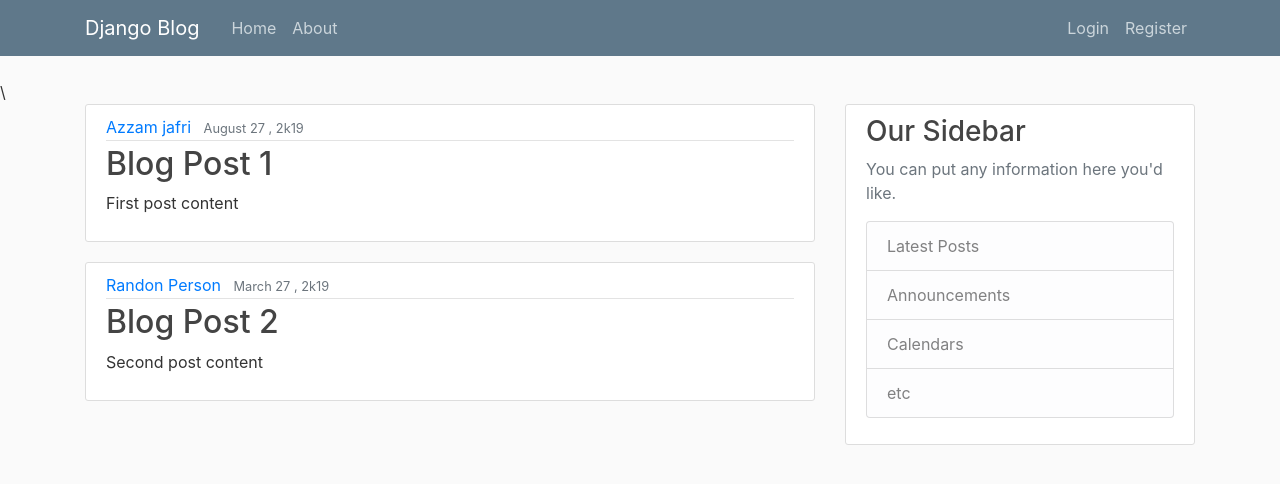
After one commit to azzamjafri/Django-project, a Django app: page / in a window 1280 px wide. The commit adds this page. Shown: the top 484 px of the page. Run offline with Django 3.2, Linux system fonts and the light colour scheme; some libraries are stand-ins or nearby versions.

Commit message:
AFTER 3rd LECTURE

```diff
--- /dev/null
+++ b/blog/static/blog/main.css
@@ -0,0 +1,84 @@
+body {
+  background: #fafafa;
+  color: #333333;
+  margin-top: 5rem;
+}
+
+h1, h2, h3, h4, h5, h6 {
+  color: #444444;
+}
+
+ul {
+  margin: 0;
+}
+
+.bg-steel {
+  background-color: #5f788a;
+}
+
+.site-header .navbar-nav .nav-link {
+  color: #cbd5db;
+}
+
+.site-header .navbar-nav .nav-link:hover {
+  color: #ffffff;
+}
+
+.site-header .navbar-nav .nav-link.active {
+  font-weight: 500;
+}
+
+.content-section {
+  background: #ffffff;
+  padding: 10px 20px;
+  border: 1px solid #dddddd;
+  border-radius: 3px;
+  margin-bottom: 20px;
+}
+
+.article-title {
+  color: #444444;
+}
+
+a.article-title:hover {
+  color: #428bca;
+  text-decoration: none;
+}
+
+.article-content {
+  white-space: pre-line;
+}
+
+.article-img {
+  height: 65px;
+  width: 65px;
+  margin-right: 16px;
+}
+
+.article-metadata {
+  padding-bottom: 1px;
+  margin-bottom: 4px;
+  border-bottom: 1px solid #e3e3e3
+}
+
+.article-metadata a:hover {
+  color: #333;
+  text-decoration: none;
+}
+
+.article-svg {
+  width: 25px;
+  height: 25px;
+  vertical-align: middle;
+}
+
+.account-img {
+  height: 125px;
+  width: 125px;
+  margin-right: 20px;
+  margin-bottom: 16px;
+}
+
+.account-heading {
+  font-size: 2.5rem;
+}
--- /dev/null
+++ b/blog/templates/blog/base.html
@@ -0,0 +1,77 @@
+{% load static %}
+
+<!DOCTYPE html>
+<html>
+<head>
+
+	 <!-- Required meta tags -->
+    <meta charset="utf-8">
+    <meta name="viewport" content="width=device-width, initial-scale=1, shrink-to-fit=no">
+
+    <!-- Bootstrap CSS -->
+    <link rel="stylesheet" href="https://maxcdn.bootstrapcdn.com/bootstrap/4.0.0/css/bootstrap.min.css" integrity="sha384-Gn5384xqQ1aoWXA+058RXPxPg6fy4IWvTNh0E263XmFcJlSAwiGgFAW/dAiS6JXm" crossorigin="anonymous">
+
+    <link rel="stylesheet" type="text/css" href="{% static 'blog/main.css' %}">
+
+	{% if title %}
+		<title>Django Blog - {{ title }} </title>
+	{% else %}
+		<title>Django Blog !</title>
+	{% endif %}\
+
+</head>
+<body>
+
+	<header class="site-header">
+	  <nav class="navbar navbar-expand-md navbar-dark bg-steel fixed-top">
+	    <div class="container">
+	      <a class="navbar-brand mr-4" href="{% url 'blog-home' %}">Django Blog</a>
+	      <button class="navbar-toggler" type="button" data-toggle="collapse" data-target="#navbarToggle" aria-controls="navbarToggle" aria-expanded="false" aria-label="Toggle navigation">
+	      <span class="navbar-toggler-icon"></span>
+	      </button>
+	      <div class="collapse navbar-collapse" id="navbarToggle">
+	        <div class="navbar-nav mr-auto">
+	          <a class="nav-item nav-link" href="{% url 'blog-home' %}">Home</a>
+	          <a class="nav-item nav-link" href="{% url 'blog-about' %}">About</a>
+	        </div>
+	        <!-- Navbar Right Side -->
+	        <div class="navbar-nav">
+	          <a class="nav-item nav-link" href="#">Login</a>
+	          <a class="nav-item nav-link" href="#">Register</a>
+	        </div>
+	      </div>
+	    </div>
+	  </nav>
+	</header>
+
+
+
+
+		<main role="main" class="container">
+  <div class="row">
+    <div class="col-md-8">
+      {% block content %}{% endblock %}
+    </div>
+    <div class="col-md-4">
+      <div class="content-section">
+        <h3>Our Sidebar</h3>
+        <p class='text-muted'>You can put any information here you'd like.
+          <ul class="list-group">
+            <li class="list-group-item list-group-item-light">Latest Posts</li>
+            <li class="list-group-item list-group-item-light">Announcements</li>
+            <li class="list-group-item list-group-item-light">Calendars</li>
+            <li class="list-group-item list-group-item-light">etc</li>
+          </ul>
+        </p>
+      </div>
+    </div>
+  </div>
+</main>
+
+
+	 <script src="https://code.jquery.com/jquery-3.2.1.slim.min.js" integrity="sha384-KJ3o2DKtIkvYIK3UENzmM7KCkRr/rE9/Qpg6aAZGJwFDMVNA/GpGFF93hXpG5KkN" crossorigin="anonymous"></script>
+    <script src="https://cdnjs.cloudflare.com/ajax/libs/popper.js/1.12.9/umd/popper.min.js" integrity="sha384-ApNbgh9B+Y1QKtv3Rn7W3mgPxhU9K/ScQsAP7hUibX39j7fakFPskvXusvfa0b4Q" crossorigin="anonymous"></script>
+    <script src="https://maxcdn.bootstrapcdn.com/bootstrap/4.0.0/js/bootstrap.min.js" integrity="sha384-JZR6Spejh4U02d8jOt6vLEHfe/JQGiRRSQQxSfFWpi1MquVdAyjUar5+76PVCmYl" crossorigin="anonymous"></script>
+
+</body>
+</html>
--- a/blog/templates/blog/home.html
+++ b/blog/templates/blog/home.html
@@ -1,9 +1,15 @@
-<!DOCTYPE html>
-<html>
-<head>
-	<title></title>
-</head>
-<body>
-<h1>Blog Home !</h1>
-</body>
-</html>
+{% extends "blog/base.html" %}
+{% block content %}
+	{% for post in posts %}
+		<article class="media content-section">
+  			<div class="media-body">
+   	 			<div class="article-metadata">
+      				<a class="mr-2" href="#">{{ post.author }}</a>
+      				<small class="text-muted">{{ post.date_posted }}</small>
+    			</div>
+    		<h2><a class="article-title" href="#">{{ post.title }}</a></h2>
+    		<p class="article-content">{{ post.content }}</p>
+  			</div>
+		</article>
+	{% endfor %}
+{% endblock content %}
--- /dev/null
+++ b/blog/urls.py
@@ -0,0 +1,8 @@
+from django.urls import path
+from . import views
+
+urlpatterns = [
+	path('', views.home, name='blog-home'),
+	path('about/', views.about, name='blog-about'),
+
+]
--- a/blog/views.py
+++ b/blog/views.py
@@ -1,11 +1,27 @@
 from django.shortcuts import render
 
-
+post = [
+	{
+		'author': 'Azzam jafri',
+		'title': 'Blog Post 1',
+		'content': 'First post content',
+		'date_posted': 'August 27 , 2k19'
+	},
+	{
+		'author': 'Randon Person',
+		'title': 'Blog Post 2',
+		'content': 'Second post content',
+		'date_posted': 'March 27 , 2k19'
+	}
+]
 
 # Create your views here.
 
 def home(request):
-	return render(request, 'blog/home.html')
+	context = {
+		'posts': post
+	}
+	return render(request, 'blog/home.html', context)
 
 def about(request):
-	return render(request, 'blog/about.html')
+	return render(request, 'blog/about.html', {'title': 'About'})
--- a/django_project/urls.py
+++ b/django_project/urls.py
@@ -13,10 +13,10 @@ Including another URLconf
     1. Import the include() function: from django.urls import include, path
     2. Add a URL to urlpatterns:  path('blog/', include('blog.urls'))
 """
+from django.urls import path, include
 from django.contrib import admin
-from django.urls import include, path
 
 urlpatterns = [
     path('admin/', admin.site.urls),
-    path('blog/templates/blog/',include('home.html'))
+    path('', include('blog.urls')),
 ]
```
Also changed, not shown: blog/templates/blog/about.html (+4 -9 lines).
